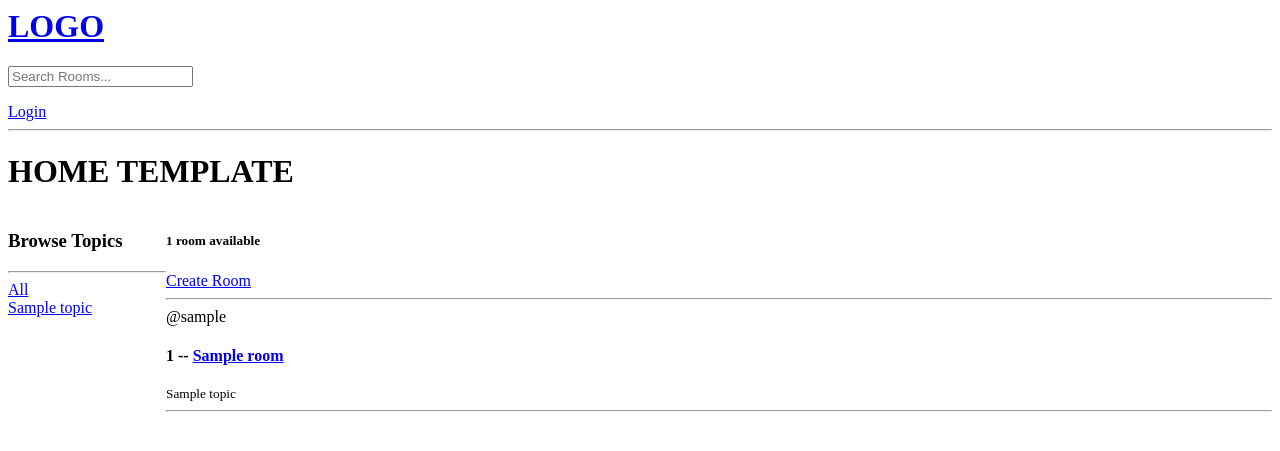
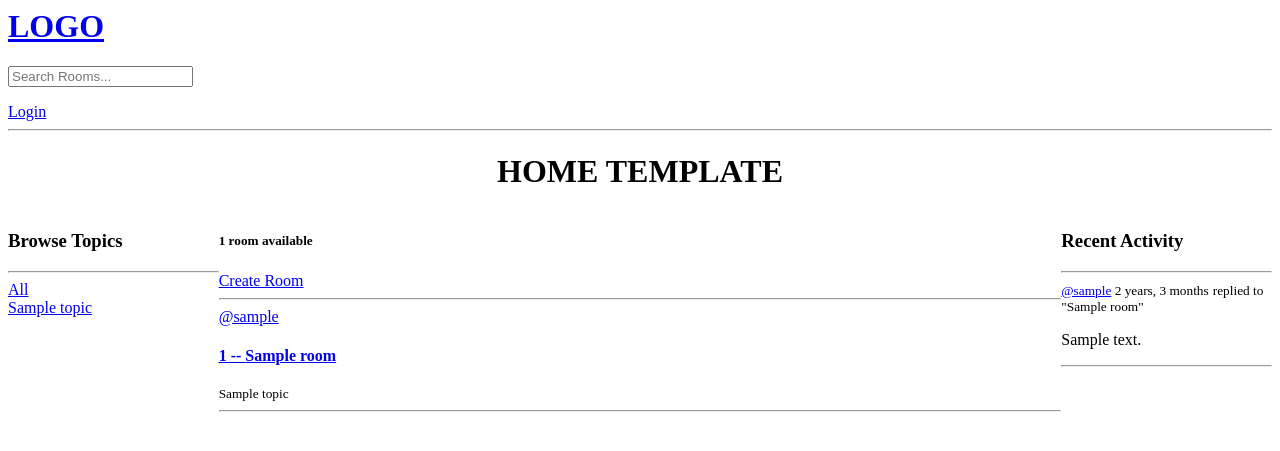
Before and after one commit to Fr0stFree/Teammates, a Django app: page / in a window 1280 px wide. Shown: the top 451 px of the page. Run offline with Django 4.2, Linux system fonts and the light colour scheme; tables that the repository leaves empty hold one stand-in row (values such as "Sample post").

Commit message:
profile added

```diff
--- a/blog_project/rooms/models.py
+++ b/blog_project/rooms/models.py
@@ -55,5 +55,8 @@ class Message(models.Model):
     updated = models.DateTimeField(auto_now=True)
     created = models.DateTimeField(auto_now_add=True)
 
+    class Meta:
+        ordering = ['-updated', '-created']
+
     def __str__(self):
         return self.body[:20] + '...'
--- a/blog_project/rooms/urls.py
+++ b/blog_project/rooms/urls.py
@@ -7,7 +7,10 @@ urlpatterns = [
     path('login/', views.loginPage, name='login'),
     path('register/', views.registerPage, name='register'),
     path('logout/', views.logoutUser, name='logout'),
+    path('profile/<str:pk>/', views.userProfile, name='user-profile'),
+
     path('', views.home, name='home'),
+
     path('room/<str:pk>/', views.room, name='room'),
     path('create_room/', views.createRoom, name='create-room'),
     path('update_room/<str:pk>/', views.updateRoom, name='update-room'),
--- a/blog_project/rooms/views.py
+++ b/blog_project/rooms/views.py
@@ -75,7 +75,9 @@ def home(request):
     context = {
         'rooms': rooms,
         'topics': Topic.objects.all(),
-        'room_count': rooms.count()
+        'room_count': rooms.count(),
+        'room_messages': Message.objects.filter(Q(room__topic__name__icontains=q))[:5]
+
     }
     return render(request, template, context)
 
@@ -87,7 +89,7 @@ def room(request, pk):
         context = {
             'room': room,
             'participants': room.participants.all(),
-            'room_messages': room.messages.all().order_by('-created'),
+            'room_messages': room.messages.all(),
         }
         return render(request, template, context)
 
@@ -98,6 +100,18 @@ def room(request, pk):
         )
         room.participants.add(request.user)
         return redirect('room', pk=room.pk)
+
+
+def userProfile(request, pk):
+    template = 'profile.html'
+    user = User.objects.get(pk=pk)
+    context = {
+        'user': user,
+        'rooms': user.rooms.all(),
+        'room_messages': user.messages.all(),
+        'topics': Topic.objects.all(),
+    }
+    return render(request, template, context)
 
 
 @login_required(login_url='login')
--- /dev/null
+++ b/blog_project/templates/includes/activity.html
@@ -0,0 +1,12 @@
+<h3>Recent Activity</h3>
+<hr>
+{% for message in room_messages %}
+    <div>
+        <small><a href="{% url 'user-profile' message.user.pk %}">@{{ message.user }}</a> {{ message.created | timesince }}</small>
+        <small>replied to "{{ message.room }}"</small>
+        <p>
+            {{ message.body | truncatechars:30 }}
+        </p>
+        <hr>
+    </div>
+{% endfor %}
--- /dev/null
+++ b/blog_project/templates/includes/feed.html
@@ -0,0 +1,14 @@
+{% for room in rooms %}
+<div>
+    {% if request.user == room.host or request.user.is_superuser %}
+        <a href="{% url 'update-room' room.id %}">Edit</a>
+        <a href="{% url 'delete-room' room.id %}">Delete</a>
+    {% endif %}
+    <a href="{% url 'user-profile' room.host.pk %}">@{{ room.host.username }}</span>
+    <h4>
+        {{ room.id }} -- <a href="{% url 'room' room.id %}">{{ room.name }}</a>
+    </h4>
+    <small>{{ room.topic.name }}</small>
+    <hr>
+</div>
+{% endfor %}
--- /dev/null
+++ b/blog_project/templates/includes/topics.html
@@ -0,0 +1,10 @@
+<h3>Browse Topics</h3>
+<hr>
+<div>
+    <a href="{% url 'home' %}">All</a>
+</div>
+{% for topic in topics %}
+    <div>
+        <a href="{% url 'home' %}?q={{ topic.name }}">{{ topic.name }}</a>
+    </div>
+{% endfor %}
--- a/blog_project/templates/main.html
+++ b/blog_project/templates/main.html
@@ -5,7 +5,7 @@
         <title>MY TITLE</title>
     </head>
     <body>
-        {% include 'navbar.html' %}
+        {% include 'includes/navbar.html' %}
         {% if messages %}
             <ul class='messages'>
                 {% for message in messages %}
--- a/blog_project/templates/rooms/home.html
+++ b/blog_project/templates/rooms/home.html
@@ -1,45 +1,23 @@
 {% extends 'main.html' %}
 {% block content %}
     <style>
+    .title {
+        text-align: center;
+    }
     .home-container {
         display: grid;
-        grid-template-columns: 1fr 7fr;
+        grid-template-columns: 1fr 4fr 1fr;
     }
     </style>
-    <h1>HOME TEMPLATE</h1>
+    <h1 class='title'>HOME TEMPLATE</h1>
     <div class='home-container'>
-        <div>
-            <h3>Browse Topics</h3>
-            <hr>
-            <div>
-                <a href="{% url 'home' %}">All</a>
-            </div>
-            {% for topic in topics %}
-                <div>
-                    <a href="{% url 'home' %}?q={{ topic.name }}">{{ topic.name }}</a>
-                </div>
-            {% endfor %}
-        </div>
+        <div>{% include 'includes/topics.html' %}</div>
         <div>
             <h5>{{ room_count }} room available</h5>
             <a href="{% url 'create-room' %}">Create Room</a>
             <hr>
-            <div>
-                {% for room in rooms %}
-                    <div>
-                        {% if request.user == room.host or request.user.is_superuser %}
-                            <a href="{% url 'update-room' room.id %}">Edit</a>
-                            <a href="{% url 'delete-room' room.id %}">Delete</a>
-                        {% endif %}
-                        <span>@{{ room.host.username }}</span>
-                        <h4>
-                            {{ room.id }} -- <a href="{% url 'room' room.id %}">{{ room.name }}</a>
-                        </h4>
-                        <small>{{ room.topic.name }}</small>
-                        <hr>
-                    </div>
-                {% endfor %}
-            </div>
+            <div>{% include 'includes/feed.html' %}</div>
         </div>
+        <div>{% include 'includes/activity.html' %}</div>
     </div>
 {% endblock content %}
```
Also changed, not shown: blog_project/templates/profile.html (added, +15 -0 lines), blog_project/templates/rooms/room.html (+8 -4 lines), blog_project/static/styles/main.css (added), blog_project/templates/includes/navbar.html (renamed from blog_project/templates/navbar.html).
